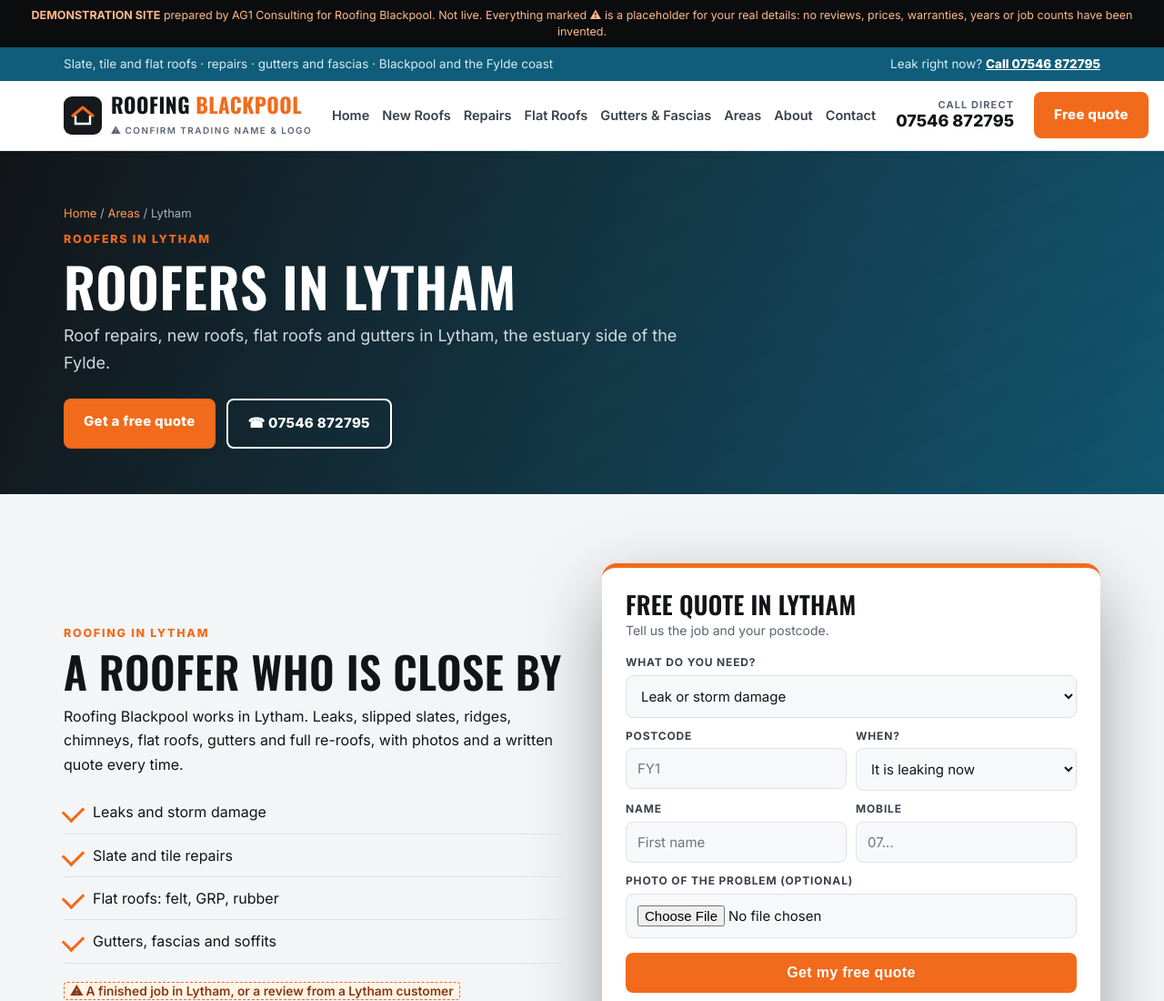
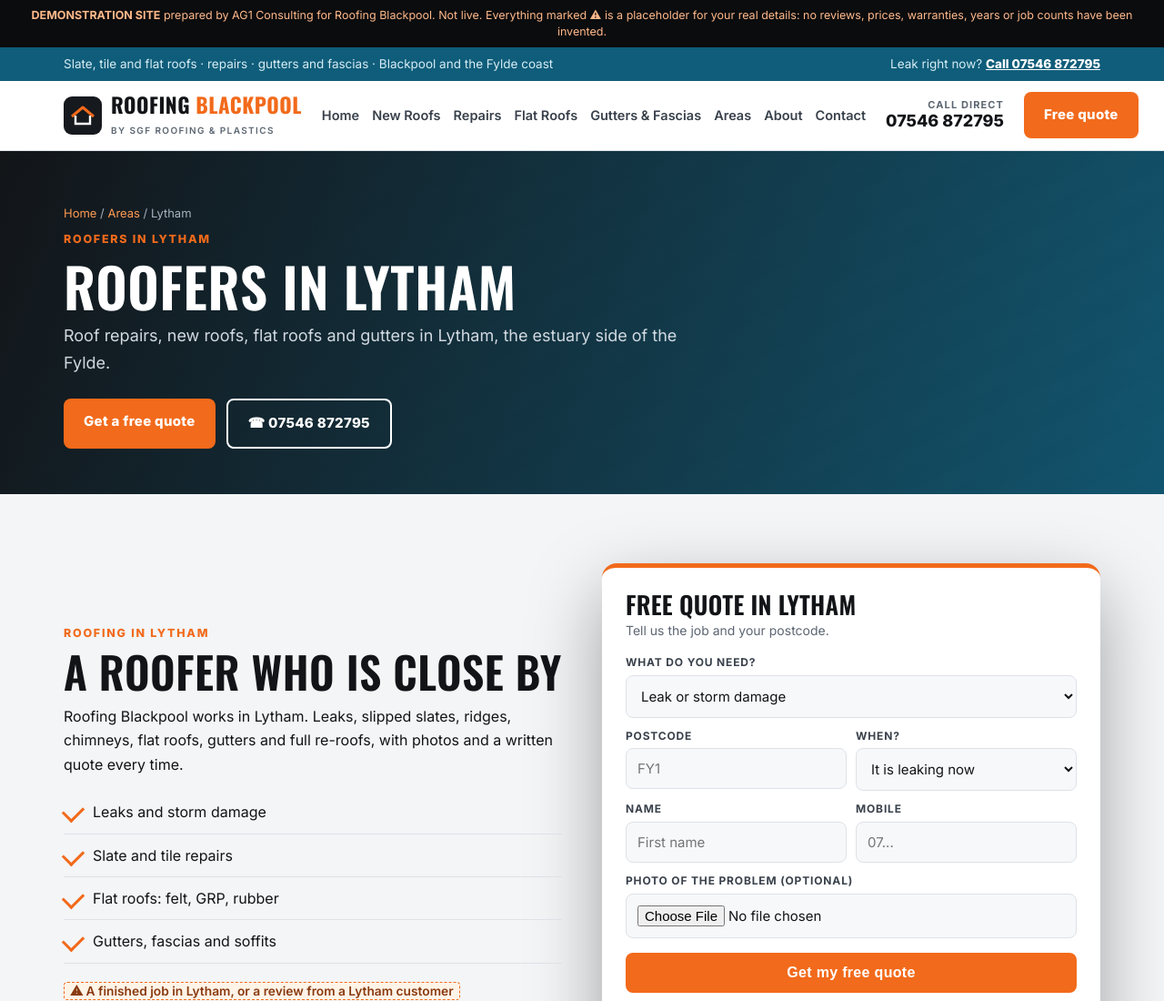
Before and after one commit to andrei170/roofing-blackpool-demo, a plain HTML site: page area-lytham.html in a window 1280 px wide. Shown: the top 1100 px of the page at 91% size. Drawn offline with nearby package versions, Linux system fonts and the light colour scheme.

Commit message:
Build AG1 asset pack

```diff
--- a/area-lytham.html
+++ b/area-lytham.html
@@ -6,7 +6,7 @@
 </head><body>
 <div class="demo"><b>DEMONSTRATION SITE</b> prepared by AG1 Consulting for Roofing Blackpool. Not live. Everything marked &#9888; is a placeholder for your real details: no reviews, prices, warranties, years or job counts have been invented.</div>
 <div class="top"><div class="wrap"><span>Slate, tile and flat roofs &middot; repairs &middot; gutters and fascias &middot; Blackpool and the Fylde coast</span><span>Leak right now? <a href="tel:+447546872795">Call 07546 872795</a></span></div></div>
-<header class="site"><div class="wrap"><a class="logo" href="index.html"><span class="mk"><svg width="26" height="22" viewBox="0 0 26 22" aria-hidden="true"><path d="M1 12 13 2l12 10" fill="none" stroke="#f26a1b" stroke-width="3" stroke-linejoin="round"/><path d="M5 11v9h16v-9" fill="none" stroke="#fff" stroke-width="2.4"/></svg></span><span><span class="tx">Roofing <b>Blackpool</b></span><small>&#9888; CONFIRM TRADING NAME &amp; LOGO</small></span></a>
+<header class="site"><div class="wrap"><a class="logo" href="index.html"><span class="mk"><svg width="26" height="22" viewBox="0 0 26 22" aria-hidden="true"><path d="M1 12 13 2l12 10" fill="none" stroke="#f26a1b" stroke-width="3" stroke-linejoin="round"/><path d="M5 11v9h16v-9" fill="none" stroke="#fff" stroke-width="2.4"/></svg></span><span><span class="tx">Roofing <b>Blackpool</b></span><small>BY SGF ROOFING &amp; PLASTICS</small></span></a>
 <nav class="main"><a href="index.html">Home</a><a href="reroof.html">New Roofs</a><a href="repairs.html">Repairs</a><a href="flat.html">Flat Roofs</a><a href="roofline.html">Gutters &amp; Fascias</a><a href="areas.html">Areas</a><a href="about.html">About</a><a href="contact.html">Contact</a></nav><div class="hcall"><small>Call direct</small><a href="tel:+447546872795">07546 872795</a></div><a class="btn" href="quote.html">Free quote</a></div></header>
 <section class="pagehead"><div class="wrap"><div class="crumb"><a href="index.html">Home</a> / <a href="areas.html">Areas</a> / Lytham</div><div class="eyebrow" style="margin-top:8px">Roofers in Lytham</div><h1>Roofers In Lytham</h1><p>Roof repairs, new roofs, flat roofs and gutters in Lytham, the estuary side of the Fylde.</p><div class="cta-row"><a class="btn" href="quote.html">Get a free quote</a><a class="btn ghost" href="tel:+447546872795">&#9742; 07546 872795</a></div></div></section><section class="s"><div class="wrap split"><div><div class="eyebrow">Roofing in Lytham</div>
 <h2 class="t">A roofer who is close by</h2>
```
